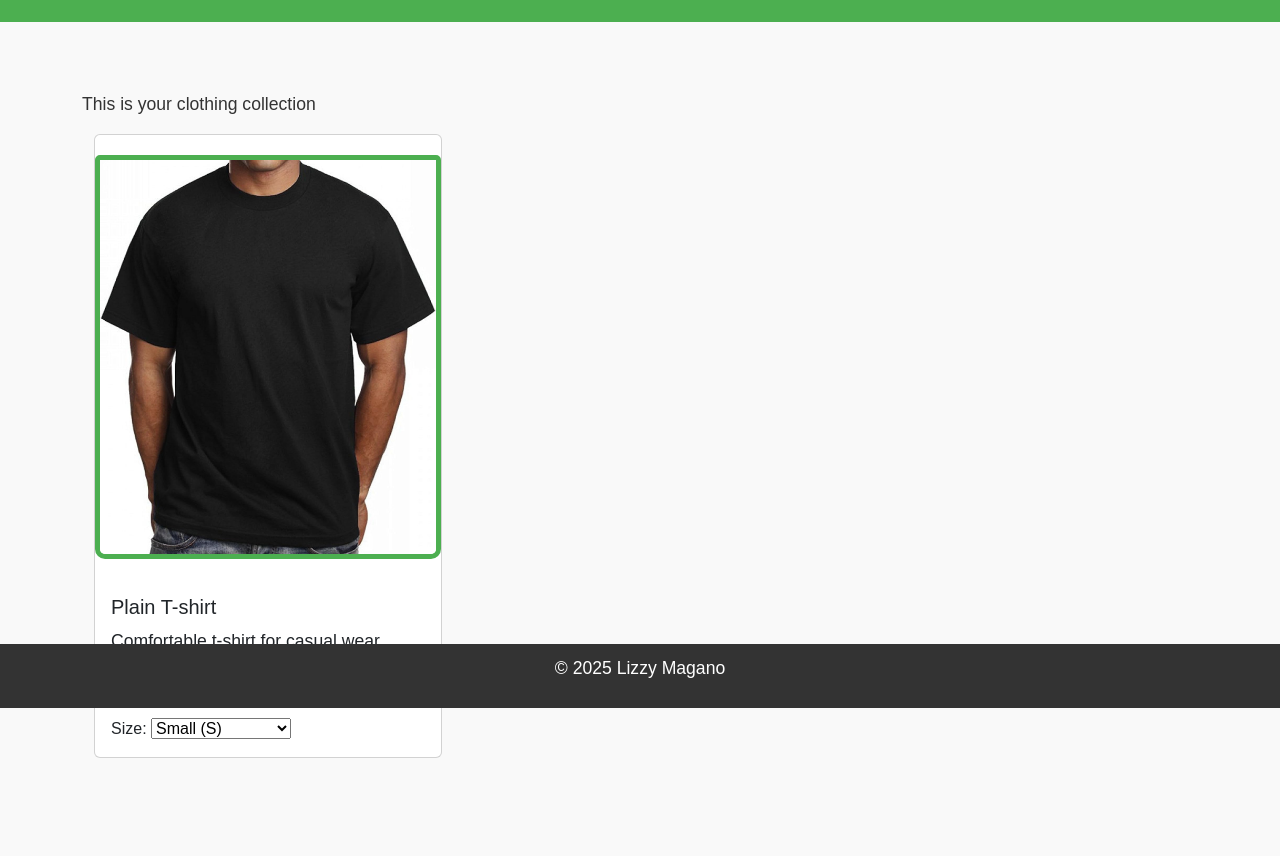
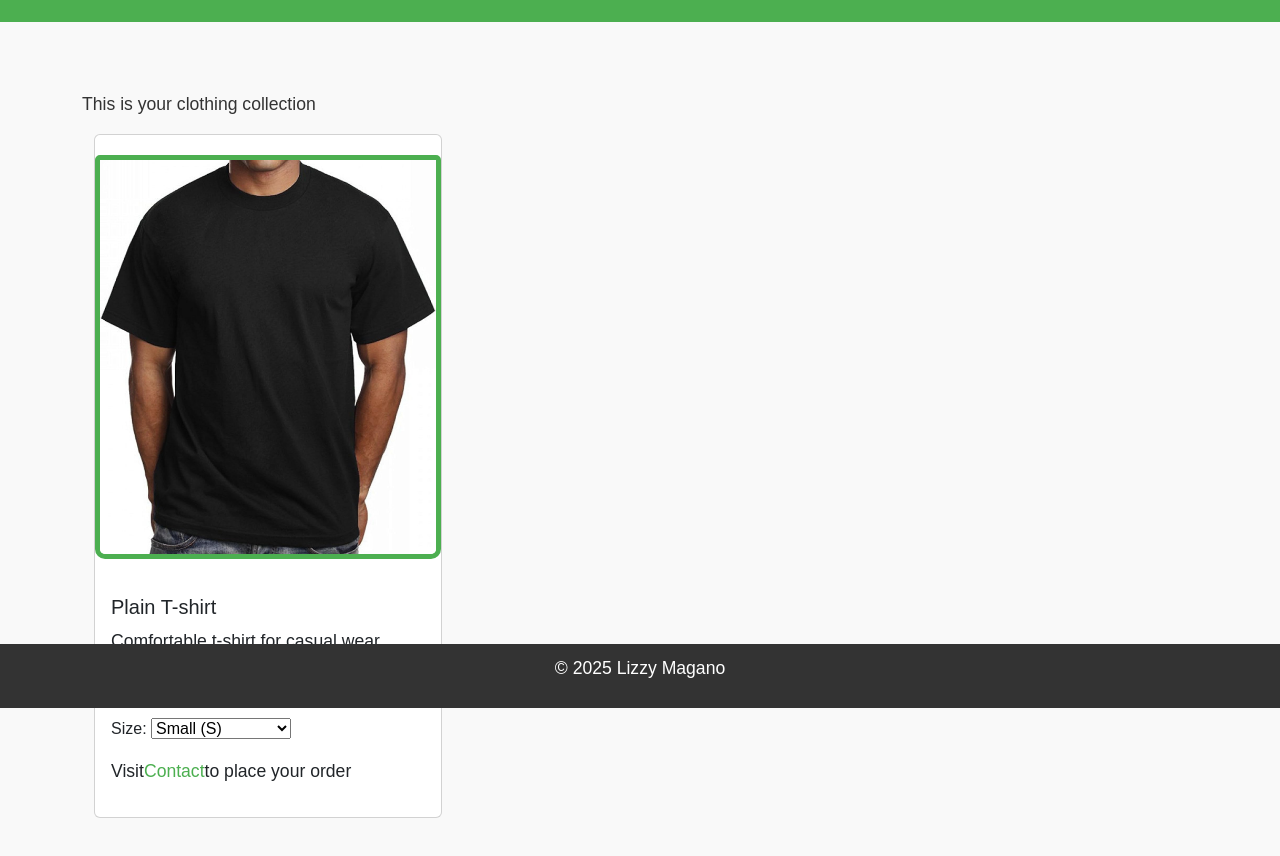
Before and after one commit to bida24-048/LIZZY-S-CLOTHING-STORE, a plain HTML site: page cart.html in a window 1280 px wide. Shown: the part 92-948 px from the top of the page. Before the commit the page ends 918 px from the top, so only its background shows below. Drawn offline with nearby package versions, Linux system fonts and the light colour scheme.

Commit message:
Update cart.html

```diff
--- a/cart.html
+++ b/cart.html
@@ -61,6 +61,7 @@
               <option value="L">Large (L)</option>
               <option value="XL">Extra Large (XL)</option>
             </select>
+              <p class="mt-3">Visit<a href="contact.html">Contact</a>to place your order</p>
         </div>
       </div>
     </div>
```
